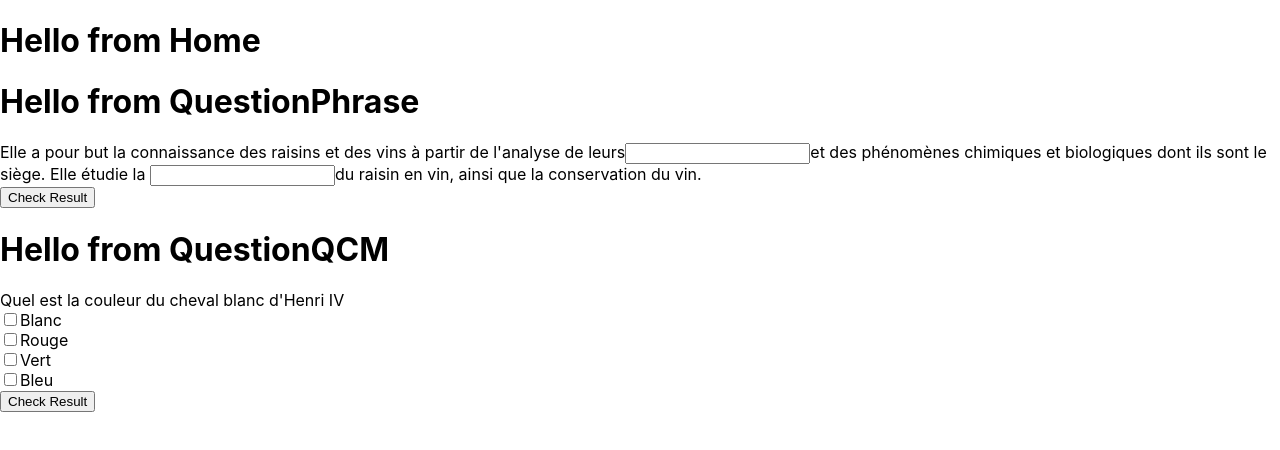
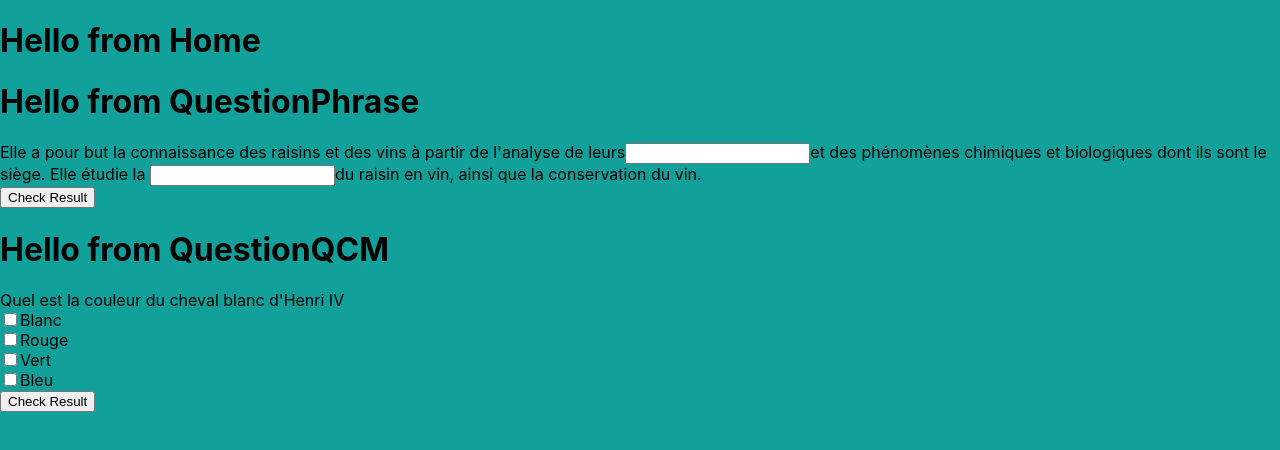
Before and after one commit to jojo051/demo-tonton, a React (Create React App) app: page / in a window 1280 px wide. Shown: the top 450 px of the page. Built offline with nearby package versions, Linux system fonts and the light colour scheme.

Commit message:
refactor(home): refactored home and added css files and font

```diff
--- a/src/App.js
+++ b/src/App.js
@@ -9,6 +9,11 @@ function App() {
     <>
       <Router>
         <Switch>
+          {/*<Route path="/5" component={} />
+          <Route path="/4" component={} />
+          <Route path="/3" component={} />
+          <Route path="/2" component={} />
+          <Route path="/1" component={} />*/}
           <Route path="/" component={Home} />
         </Switch>
       </Router>
--- /dev/null
+++ b/src/component/Home.css
@@ -0,0 +1,8 @@
+@font-face {
+  font-family: 'Sakra';
+  src: url(../font/Sakra\ Regular.ttf);
+}
+
+body {
+  background-color: rgb(17, 160, 154);
+}
--- a/src/component/Home.jsx
+++ b/src/component/Home.jsx
@@ -1,13 +1,16 @@
 import React from 'react';
+import './Home.css';
 import QuestionPhrase from './QuestionPhrase';
 import QuestionQCM from './QuestionQCM';
 
 function Home() {
   return (
     <>
-      <h1>Hello from Home</h1>
-      <QuestionPhrase />
-      <QuestionQCM />
+      <div className="home-container">
+        <h1>Hello from Home</h1>
+        <QuestionPhrase />
+        <QuestionQCM />
+      </div>
     </>
   );
 }
```
Also changed, not shown: src/font/Sakra Regular.ttf (added).
